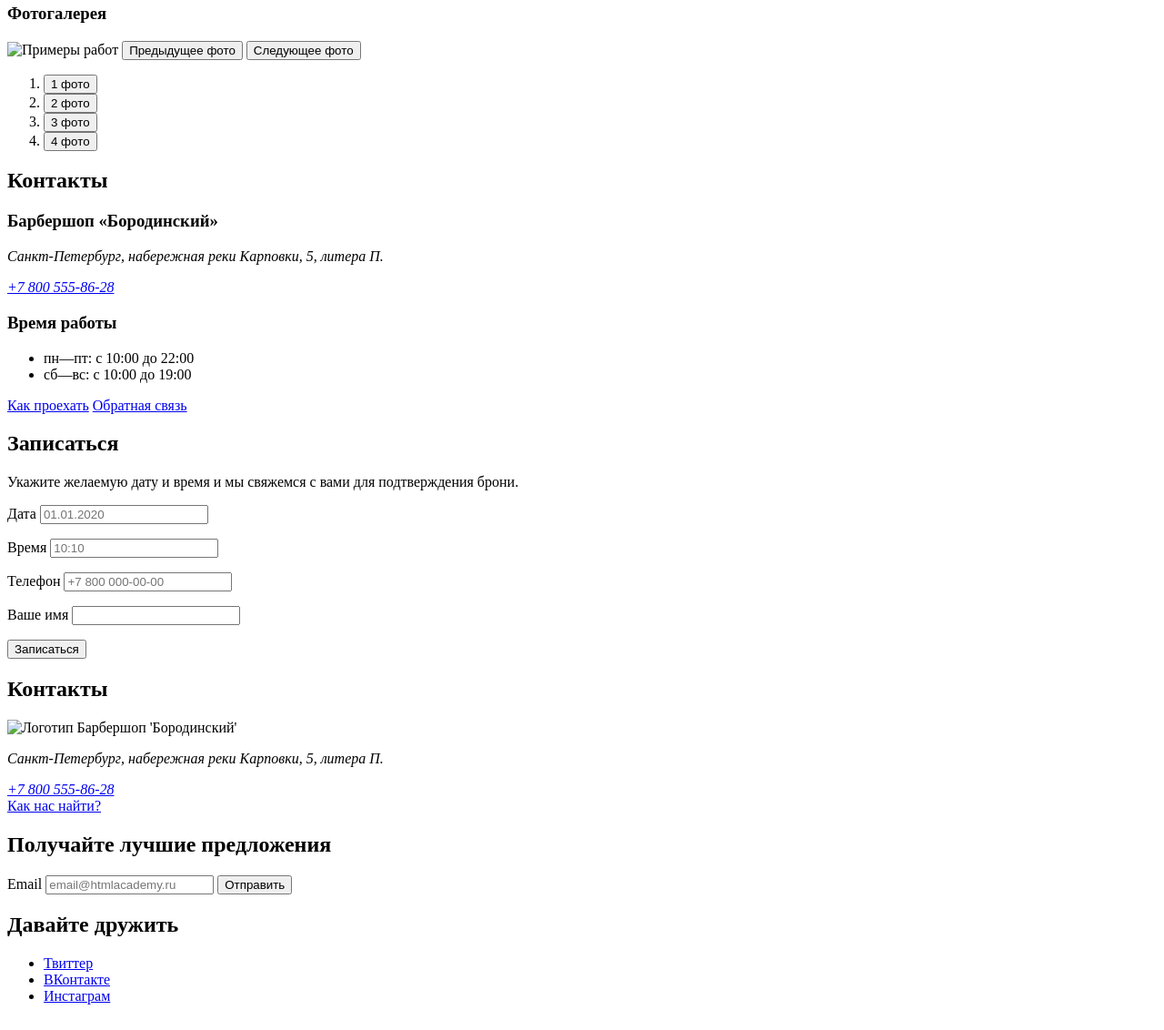
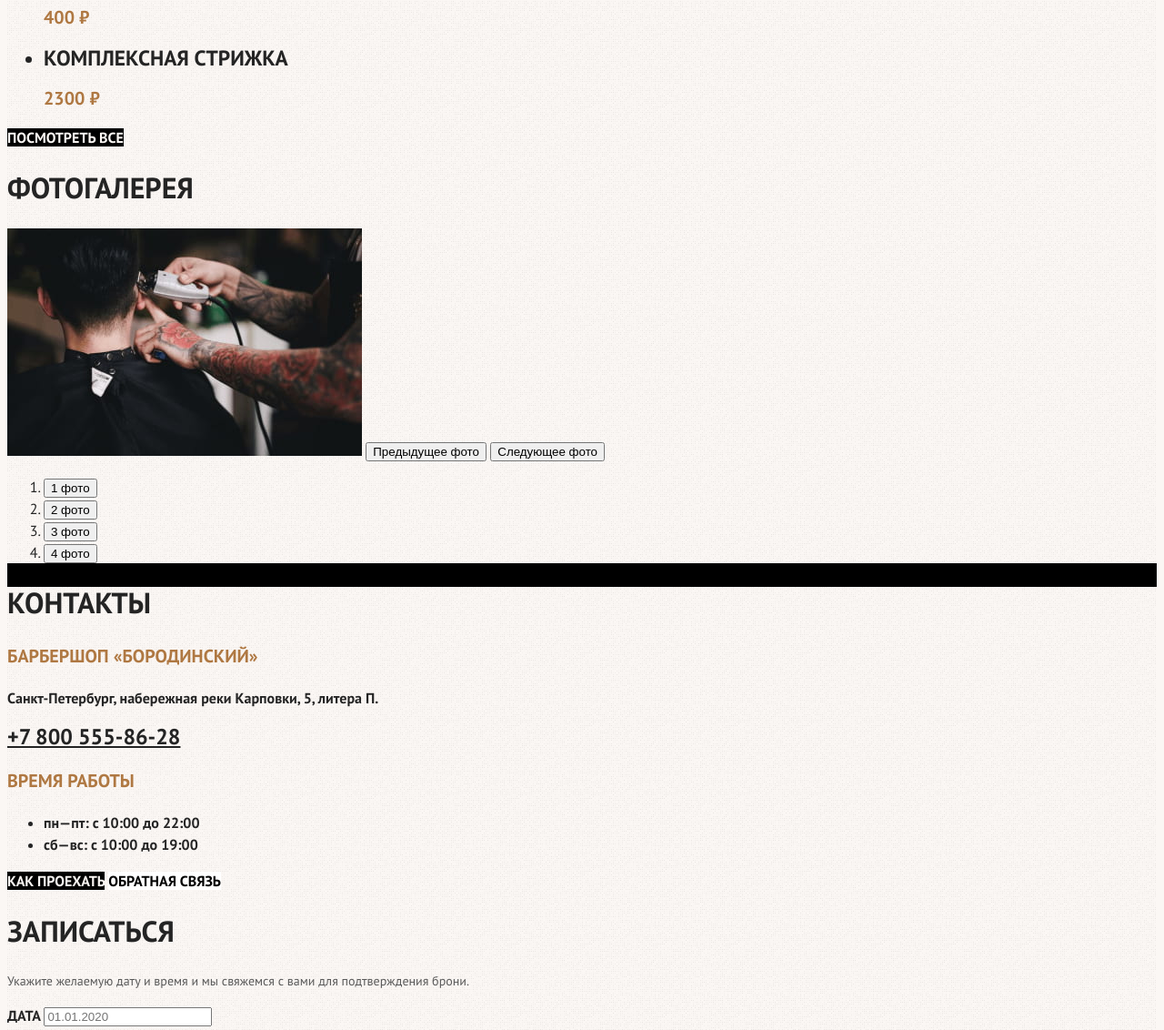
Before and after one commit to s-in-k/cite-project, a plain HTML site: page cite-project-main/index.html in a window 1280 px wide. Shown: the part 1079-2211 px from the top of the page at 91% size. Drawn offline with Linux system fonts and the light colour scheme.

Commit message:
Добавляет базовые стили index.html

```diff
--- a/cite-project-main/index.html
+++ b/cite-project-main/index.html
@@ -1,9 +1,12 @@
 <!DOCTYPE html>
 <html lang="ru">
+
 <head>
   <meta charset="utf-8">
-    <title>Барбершоп "Бородинский"</title>
+  <title>Барбершоп «Бородинский»</title>
+  <link rel="stylesheet" href="styles/styles.css">
 </head>
+
 <body>
   <header class="main-header">
     <nav class="navigation">
@@ -37,7 +40,7 @@
   </header>
 
   <main class="main-index">
-      <h1 class="visually-hidden">Барбершоп 'Бородинский'</h1>
+    <h1 class="visually-hidden">Барбершоп «Бородинский»</h1>
     <img class="logo" src="images/logo-full-dark.svg" alt="Логотип Барбершоп 'Бородинский'" width="367" height="152">
 
     <section class="advantages">
@@ -62,32 +65,33 @@
       </ul>
     </section>
 
+    <div class="wrap-column">
       <section class="services">
-        <h2>Популярные услуги</h2>
+        <h2 class="services-title">Популярные услуги</h2>
         <ul class="services-list">
           <li class="services-item">
             <h3 class="services-name">Стрижка машинкой</h3>
-            <b class="services-price">800  ₽</b>
+            <b class="services-price">800 ₽</b>
           </li>
           <li class="services-item">
             <h3 class="services-name">Стрижка усов</h3>
-            <b class="services-price">1200  ₽</b>
+            <b class="services-price">1200 ₽</b>
           </li>
           <li class="services-item">
             <h3 class="services-name">Груминг</h3>
-            <b class="services-price">400  ₽</b>
+            <b class="services-price">400 ₽</b>
           </li>
           <li class="services-item">
             <h3 class="services-name">Комплексная стрижка</h3>
-            <b class="services-price">2300  ₽</b>
+            <b class="services-price">2300 ₽</b>
           </li>
         </ul>
         <a class="button button-all" href="#">Посмотреть все</a>
       </section>
 
       <section class="gallery">
-        <h3 class="gallery-title">Фотогалерея</h3>
-        <img class="slider-photo" src="images/Rectangle 6.jpg" alt="Примеры работ" width="390" height="250">
+        <h2 class="gallery-title">Фотогалерея</h3>
+        <img class="slider-photo" src="images/example-photo.jpg" alt="Примеры работ" width="390" height="250">
         <button class="slider-button slider-prev" type="button">
           <span class="visually-hidden">Предыдущее фото</span>
         </button>
@@ -119,7 +123,9 @@
           </li>
         </ol>
       </section>
+    </div>
 
+    <div class="wrap-column">
       <section class="contacts">
         <h2 class="contacts-title">Контакты</h2>
         <h3 class="contacts-subtitle">Барбершоп «Бородинский»</h3>
@@ -139,22 +145,19 @@
 
       <section class="appointment">
         <h2 class="appointment-title">Записаться</h2>
-        <p>Укажите желаемую дату и время и мы свяжемся с вами для подтверждения брони.</p>
+        <p class="form-caption">Укажите желаемую дату и время и мы свяжемся с вами для подтверждения брони.</p>
         <form class="appointment-form" method="post">
           <p class="appointment-form-date">
             <label class="form-label" for="appointment-date">Дата</label>
-            <input type="text" id="appointment-date" name="appointment-date"
-            placeholder="01.01.2020">
+            <input type="text" id="appointment-date" name="appointment-date" placeholder="01.01.2020">
           </p>
           <p class="appointment-form-time">
             <label class="form-label" for="appointment-time">Время</label>
-            <input type="text" id="appointment-time" name="appointment-time"
-            placeholder="10:10">
+            <input type="text" id="appointment-time" name="appointment-time" placeholder="10:10">
           </p>
           <p class="appointment-form-phone">
             <label class="form-label" for="appointment-phone">Телефон</label>
-            <input type="text" id="appointment-phone" name="appointment-phone"
-            placeholder="+7 800 000-00-00">
+            <input type="text" id="appointment-phone" name="appointment-phone" placeholder="+7 800 000-00-00">
           </p>
           <p class="appointment-form-name">
             <label class="form-label" for="appointment-name">Ваше имя</label>
@@ -163,12 +166,14 @@
           <button class="button" type="submit">Записаться</button>
         </form>
       </section>
+    </div>
   </main>
 
   <footer class="page-footer">
     <section class="footer-contacts">
       <h2 class="visually-hidden">Контакты</h2>
-        <img class="footer-contacts-logo" src="" alt="Логотип Барбершоп 'Бородинский'" width="187" height="24">
+      <img class="footer-contacts-logo" src="images/logo-short-dark.svg" alt="Логотип Барбершоп 'Бородинский'"
+        width="187" height="24">
       <address class="footer-contacts-adress">
         <p class="about-text">Санкт-Петербург,
           набережная реки Карповки, 5, литера П.</p>
@@ -181,8 +186,8 @@
       <h2 class="page-footer-title">Получайте лучшие предложения</h2>
       <form class="newsletter-form" method="post">
         <label for="newsletter-email" class="visually-hidden">Email</label>
-          <input class="newsletter-field" id="newsletter-email" name="newsletter-email"
-          placeholder="email@htmlacademy.ru" type="email" required>
+        <input class="newsletter-field" id="newsletter-email" name="newsletter-email" placeholder="email@htmlacademy.ru"
+          type="email" required>
         <button class="button newsletter-button" type="submit">
           <span class="visually-hidden">Отправить</span>
         </button>
@@ -211,4 +216,5 @@
     </section>
   </footer>
 </body>
+
 </html>
--- /dev/null
+++ b/cite-project-main/styles/styles.css
@@ -0,0 +1,215 @@
+@font-face {
+    font-family: "PT Sans";
+    src: url(../fonts/ptsans-400.woff2) format("woff2");
+    font-style: normal;
+    font-weight: 400;
+    font-display: swap;
+}
+
+@font-face {
+    font-family: "PT Sans";
+    src: url(../fonts/ptsans-700.woff2) format("woff2");
+    font-style: normal;
+    font-weight: 700;
+    font-display: swap;
+}
+
+body {
+    font-family: "PT Sans", sans-serif;
+    font-size: 16px;
+    line-height: 24px;
+    background-color: #fbf7f4;
+    color:black;
+}
+
+.button {
+    font-family: inherit;
+    font-size: 16px;
+    font-weight: bold;
+    line-height: 16px;
+    text-align: center;
+    text-transform: uppercase;
+    text-decoration: none;
+    background-color: black;
+    color:#fbf7f4;
+}
+
+.button-feedback {
+    background-color: #fff;
+    color: black;
+}
+
+/*
+.visually-hidden{
+    display: none;  //hide extra text
+}
+*/
+
+/* Page */
+
+.main-header {
+    background-color: #000;
+    color: #fff;
+    text-transform: uppercase;
+    font-weight: bold;
+    line-height: 18px;
+}
+
+.nav-link {
+    text-decoration: none;
+    color: #fff;
+    background-color: #000;
+}
+
+.main-index {
+    background-color: #000;
+    color: #fff;
+    background-image: url(../images/interior-photo.jpg);
+    background-size: 100% auto;
+    background-repeat: no-repeat;
+}
+
+/* Advantages list*/
+
+.advantages-list {
+    text-align: center;
+}
+
+.advantages-title {
+    text-transform: uppercase;
+    font-size: 32px;
+    line-height: 35px;
+    font-weight: bold;
+}
+
+/* Wraps*/
+
+.wrap-column {
+    background-color: #fbf7f4;
+    color:#242424;
+    background-image: url(../images/sprite.png);
+}
+
+/* Services*/
+.services {
+    text-transform: uppercase;
+    font-weight: bold;
+}
+
+.services-title{
+    font-size: 32px;
+    line-height: 35px;
+}
+
+.services-list {
+    font-size: 20px;
+    line-height: 21px;
+}
+
+.services-price {
+    color: #af7842;
+}
+
+/* Gallery*/
+.gallery-title{
+    font-size: 32px;
+    line-height: 35px;
+    font-weight: bold;
+    text-transform: uppercase;
+}
+
+/* Contacts*/
+.contacts {
+    font-weight: bold;
+}
+
+.contacts-title {
+    font-size: 32px;
+    line-height: 35px;
+    text-transform: uppercase;
+}
+
+.contacts-subtitle {
+    font-size: 20px;
+    line-height: 28px;
+    text-transform: uppercase;
+    color: #af7842;
+}
+
+.contacts-adress-text {
+    font-style: normal;
+}
+
+.contacts-phone {
+    font-style: normal;
+    font-size: 24px;
+    line-height: 29px;
+    color:#242424;
+}
+
+/* Appointment*/
+.appointment {
+    font-weight: bold;
+    text-transform: uppercase;
+}
+
+.appointment-title{
+    font-size: 32px;
+    line-height: 35px;
+}
+
+.form-caption {
+    font-weight: 400;
+    font-size: 14px;
+    line-height: 20px;
+    text-transform: none;
+    color: #595959;
+}
+
+.form-label {
+    font-weight: 700;
+    font-size: 16px;
+    line-height: 22px;
+}
+
+
+/* Main footer*/
+.page-footer{
+    background-image: url(../images/sprite.png);
+    background-color: #242424;
+    color: white;
+}
+
+.page-footer-title {
+    font-size: 20px;
+    font-weight: 700;
+    line-height: 28px;
+    text-transform: uppercase;
+}
+
+.about-text{
+    font-style: normal;
+    font-size: 14px;
+    font-weight: 700;
+    line-height: 20px;
+    text-transform: none;
+}
+
+.footer-contacts-adress-phone{
+    font-style: normal;
+    font-size: 20px;
+    font-weight: 700;
+    line-height: 28px;
+    color: white;
+    text-transform: uppercase;
+    text-decoration: underline;
+}
+
+.footer-contacts-map-link {
+    font-size: 20px;
+    font-weight: 700;
+    line-height: 28px;
+    color: white;
+    text-transform: uppercase;
+    text-decoration: underline;
+}
```
Also changed, not shown: cite-project-main/catalog.html (+9 -9 lines), cite-project-main/images/divider-remake.svg (added). Lines whose indentation alone changed are shown as unchanged.
